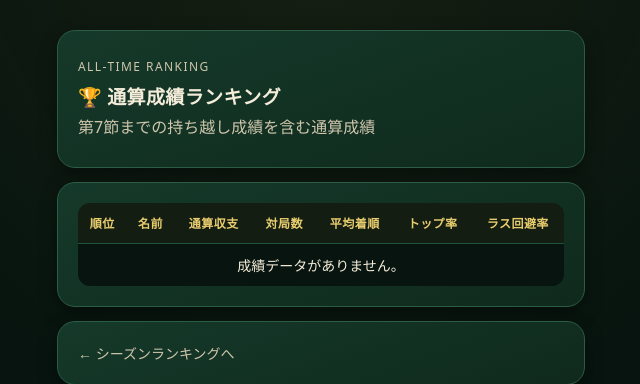
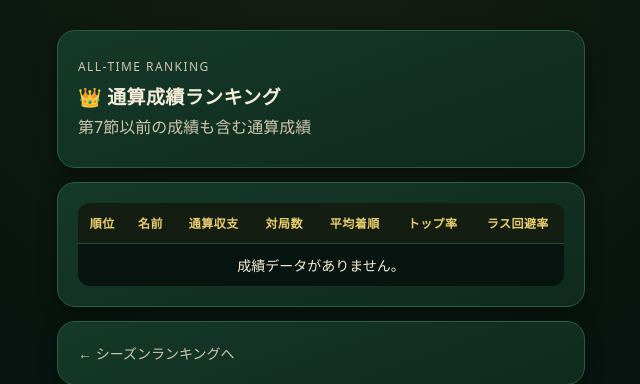
Before and after one commit to enu0827/mahjong-app, a Django app: page /total-ranking/ in a window 1280 px wide. Shown: the part 85-469 px from the top of the page, without its empty margins (319-959 px from the left). Run offline with Django 5.2, Linux system fonts and the light colour scheme; the visitor is signed in with stand-in values (Sample User, id 1); data that the repository does not hold is empty; parts of the project's set-up code (start-up, migrations or seed data) failed here and were passed over.

Commit message:
Update total ranking page

```diff
--- a/mahjong/templates/mahjong/home.html
+++ b/mahjong/templates/mahjong/home.html
@@ -62,7 +62,7 @@
     </a>
     <hr>
     <a class="nav-link" href="{% url 'total_ranking' %}">
-        <span>🏆 通算成績ランキング</span>
+        <span>👑 通算成績ランキング</span>
         <span class="arrow">›</span>
     </a>
     <hr>
--- a/mahjong/templates/mahjong/total_ranking.html
+++ b/mahjong/templates/mahjong/total_ranking.html
@@ -4,8 +4,8 @@
 
 <div class="card">
     <p class="card-eyebrow">ALL-TIME RANKING</p>
-    <h2>🏆 通算成績ランキング</h2>
-    <p>第7節までの持ち越し成績を含む通算成績</p>
+    <h2>👑 通算成績ランキング</h2>
+    <p>第7節以前の成績も含む通算成績</p>
 </div>
 
 <div class="card">
```
